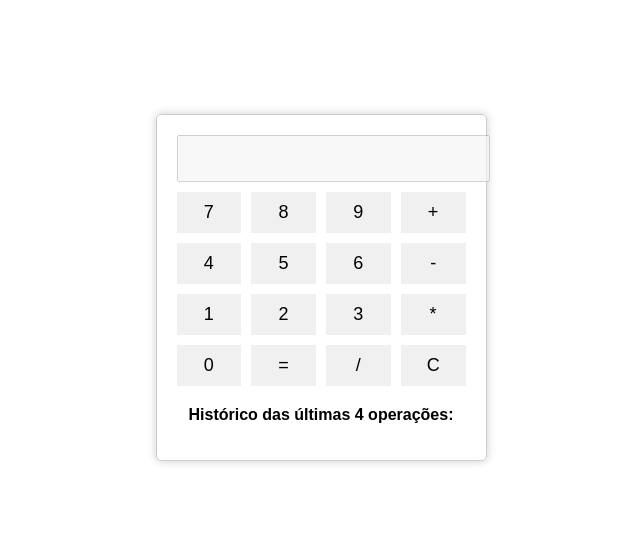
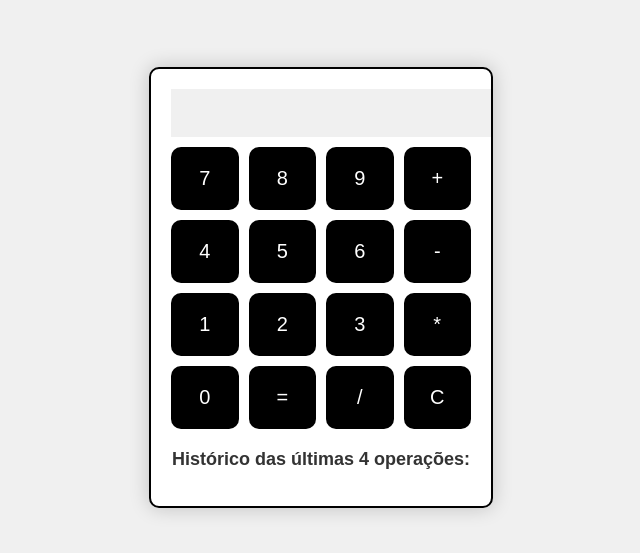
Before and after one commit to Andresa-dev/Calculadora, a plain HTML site: page index.html in a window 1280 px wide. Shown: the part 113-666 px from the top of the page, without its empty margins (319-959 px from the left). Drawn offline with Linux system fonts and the light colour scheme.

Commit message:
Update style.css

```diff
--- a/css/style.css
+++ b/css/style.css
@@ -5,21 +5,27 @@ body {
     height: 100vh;
     margin: 0;
     font-family: Arial, sans-serif;
+    background-color: #f0f0f0;
 }
 
 .calculator {
-    border: 1px solid #ccc;
+    border: 2px solid #000;
     padding: 20px;
-    border-radius: 5px;
-    box-shadow: 0px 0px 10px rgba(0, 0, 0, 0.2);
+    border-radius: 10px;
+    box-shadow: 0px 0px 20px rgba(0, 0, 0, 0.2);
     text-align: center;
+    background-color: #ffffff;
+    width: 300px;
 }
 
 #result {
     width: 100%;
     margin-bottom: 10px;
     padding: 10px;
-    font-size: 20px;
+    font-size: 24px;
+    background-color: #f0f0f0;
+    border: none;
+    color: #333;
 }
 
 .buttons {
@@ -29,16 +35,18 @@ body {
 }
 
 button {
-    padding: 10px;
-    font-size: 18px;
+    padding: 20px;
+    font-size: 20px;
     border: none;
-    background-color: #f0f0f0;
+    background-color: #000;
+    color: #ffffff;
     cursor: pointer;
     transition: background-color 0.3s;
+    border-radius: 10px;
 }
 
 button:hover {
-    background-color: #ccc;
+    background-color: #000;
 }
 
 .history {
@@ -46,8 +54,9 @@ button:hover {
 }
 
 .history h3 {
-    font-size: 16px;
+    font-size: 18px;
     margin-bottom: 10px;
+    color: #333;
 }
 
 #historyList {
@@ -57,5 +66,7 @@ button:hover {
 }
 
 #historyList li {
-    font-size: 14px;
+    font-size: 16px;
+    color: #666;
+    margin-bottom: 5px;
 }
```
